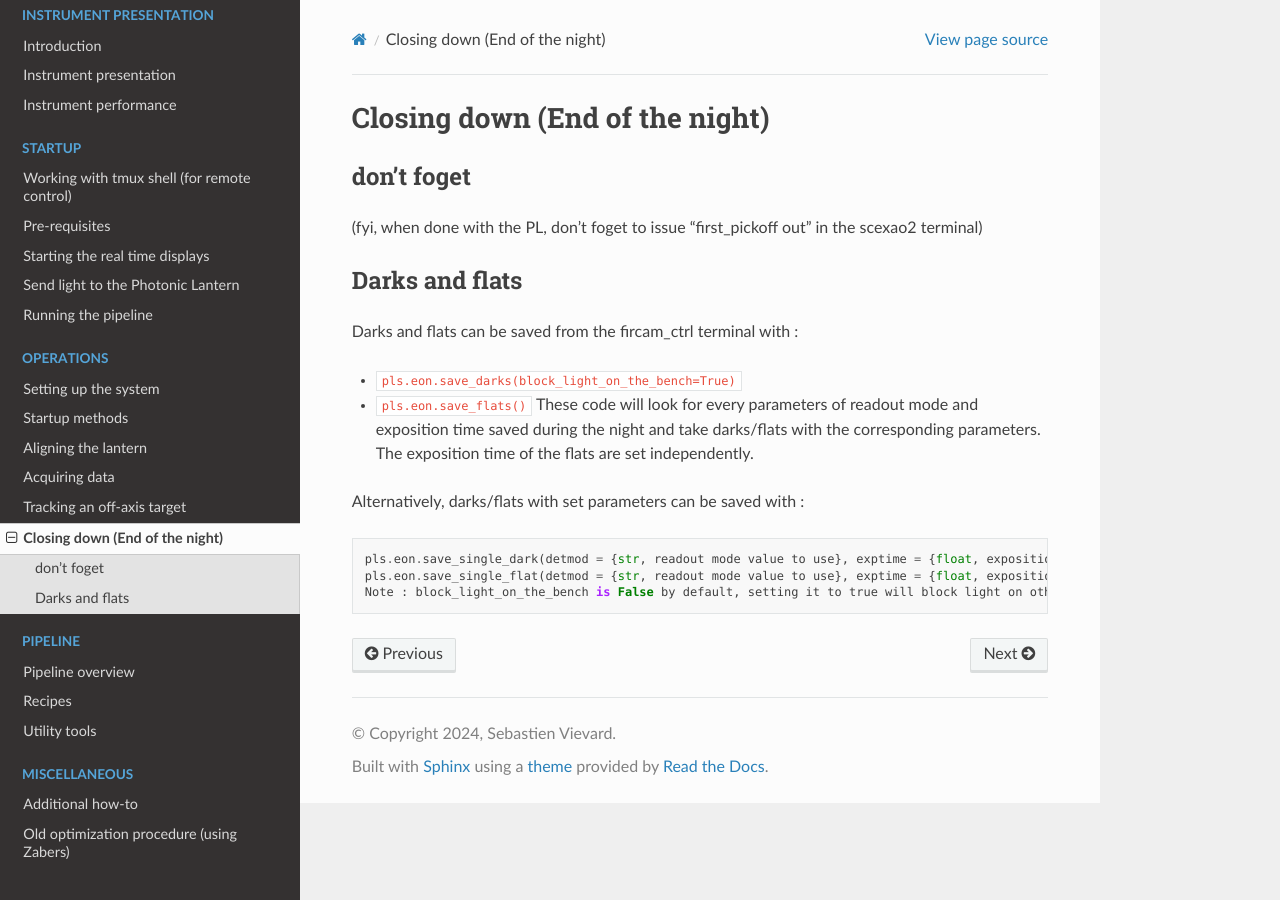
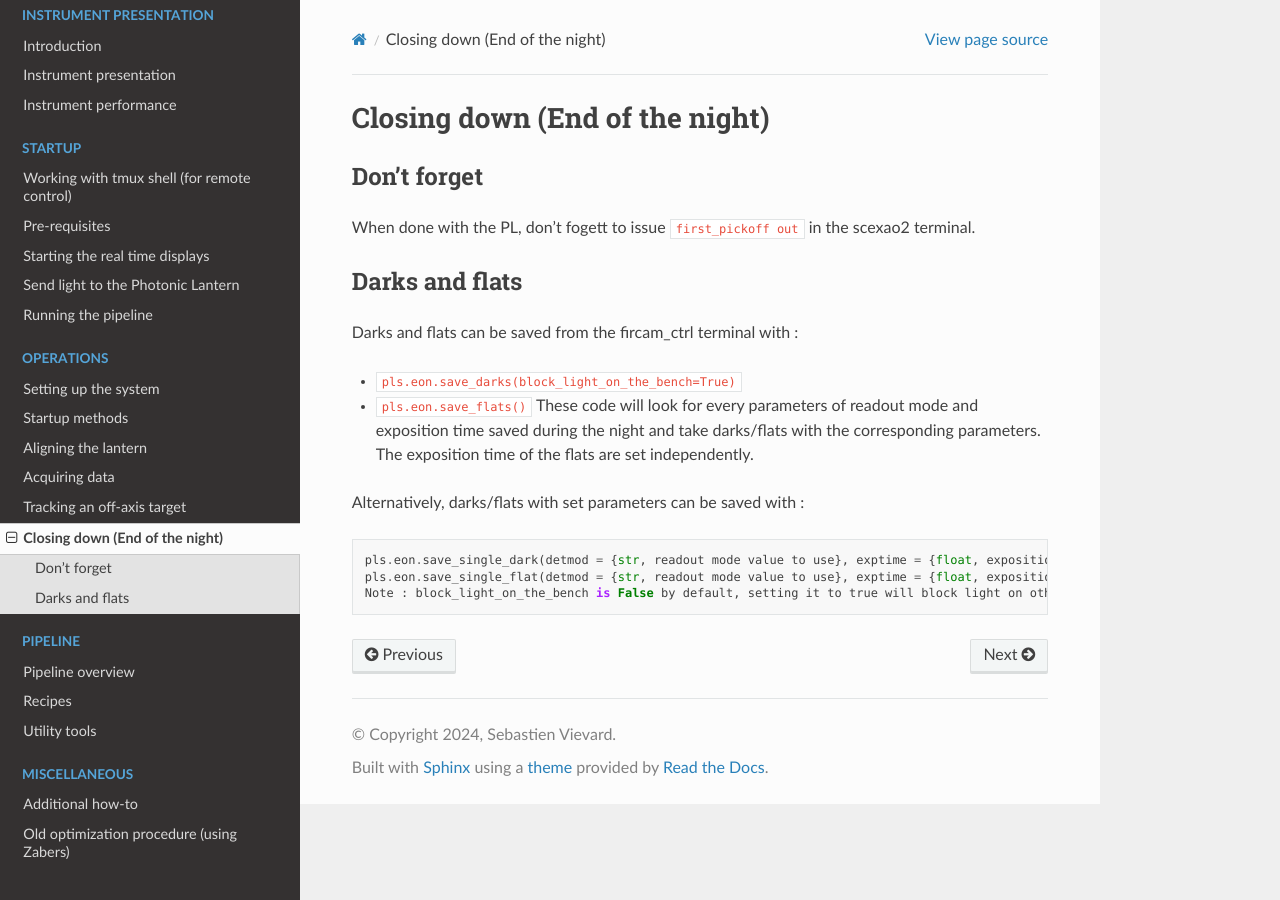
Before and after one commit to scexao-org/first_control, a Sphinx documentation site: the page built from source/operation_eon.md, in a window 1280 px wide. Built offline with Sphinx 7.4.7 and the Read the Docs theme 3.1.0, drawn with Linux system fonts in a browser that asks for light colours.

Commit message:
Dont foget

```diff
--- a/source/operation_eon.md
+++ b/source/operation_eon.md
@@ -1,8 +1,8 @@
 # Closing down (End of the night)
 
-## don't foget
+## Don't forget
 
-(fyi, when done with the PL, don't foget to issue "first_pickoff out" in the scexao2 terminal)
+When done with the PL, don't fogett to issue `first_pickoff out` in the scexao2 terminal.
 
 ## Darks and flats
 
```
